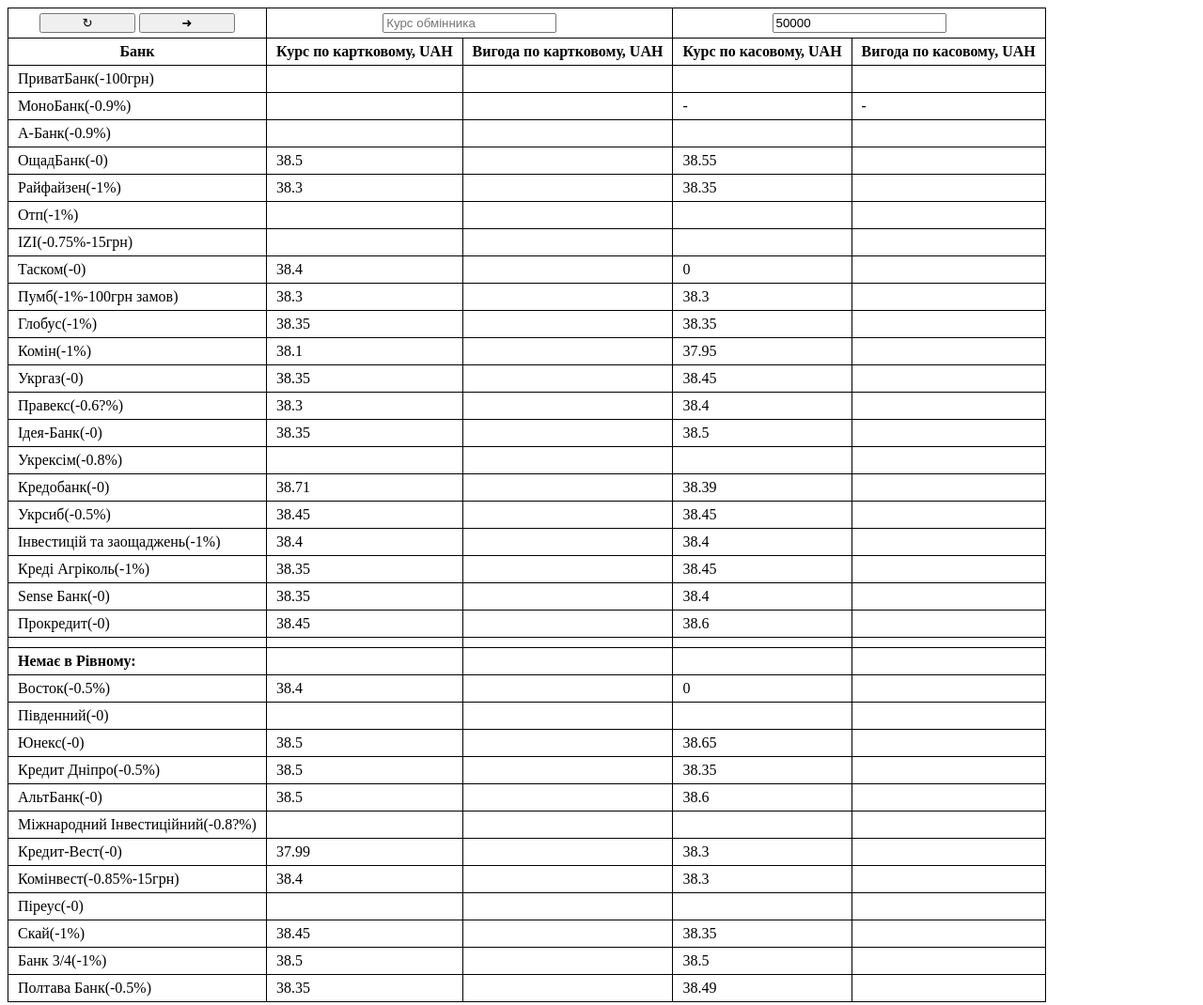
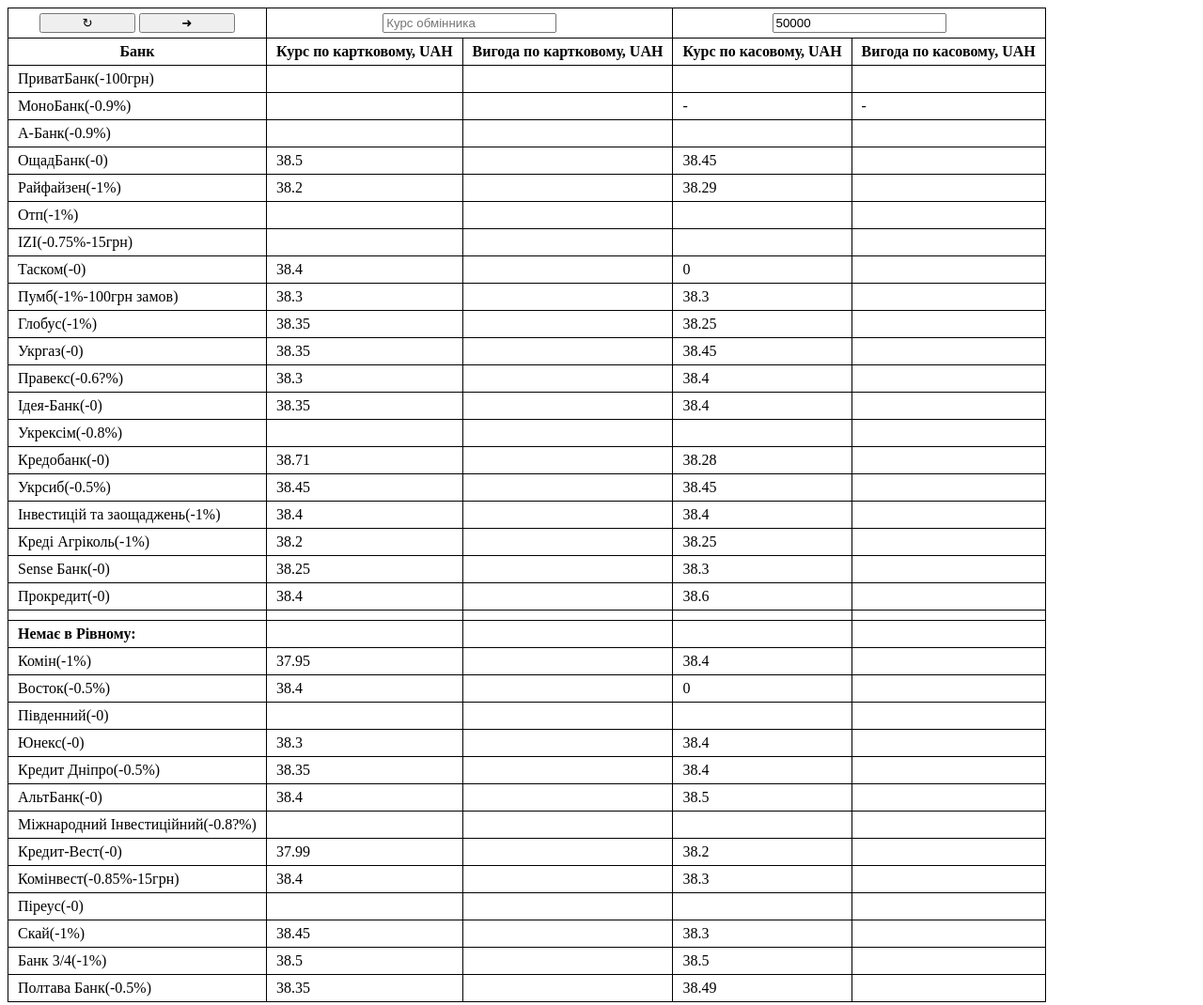
Before and after one commit to Sashahjggggv/Money-Table, a plain HTML site: page index.html in a window 1280 px wide. Shown: the top 1070 px of the page at 94% size. Drawn offline with nearby package versions, Linux system fonts and the light colour scheme; no server answers.

Commit message:
new exchange rates

```diff
--- a/index.html
+++ b/index.html
@@ -100,13 +100,6 @@
         <td class="cashCount"></td>
         <td class="cash"></td>
       </tr>
-      <tr class="kominbank">
-        <td>Комін(-1%)</td>
-        <td class="cardCount"></td>
-        <td class="card"></td>
-        <td class="cashCount"></td>
-        <td class="cash"></td>
-      </tr>
       <tr class="ukrgasbank">
         <td>Укргаз(-0)</td>
         <td class="cardCount"></td>
@@ -186,6 +179,13 @@
       </tr>
       <tr>
         <td><b>Немає в Рівному:</b></td>
+        <td class="cardCount"></td>
+        <td class="card"></td>
+        <td class="cashCount"></td>
+        <td class="cash"></td>
+      </tr>
+      <tr class="kominbank">
+        <td>Комін(-1%)</td>
         <td class="cardCount"></td>
         <td class="card"></td>
         <td class="cashCount"></td>
--- a/js/rates.js
+++ b/js/rates.js
@@ -1,25 +1,25 @@
 // Вписати курси валют в банках на даний момент (Картковий і Готівковий)
-let oschadCard = 38.5; let oschadCash = 38.55; // 12:26
-let raifCard = 38.3; let raifCash = 38.35; // 12:26
+let oschadCard = 38.5; let oschadCash = 38.45; // 12:26
+let raifCard = 38.2; let raifCash = 38.29; // 12:26
 let pumbCard = 38.3; let pumbCash = 38.3; // 12:26
-let globusCard = 38.35; let globusCash = 38.35; // 12:26
-let kominCard = 38.1; let kominCash = 37.95; // 12:26
+let globusCard = 38.35; let globusCash = 38.25; // 12:26
+let kominCard = 37.95; let kominCash = 38.4; // 12:26
 let ukrgasCard = 38.35; let ukrgasCash = 38.45; // 12:26
 let vostokCard = 38.4; let vostokCash = 0; // 12:26
-let taskomCard = 0; let taskomCash = 38.45; // 12:26
+let taskomCard = 0; let taskomCash = 38.35; // 12:26
 let praveksCard = 38.3; let praveksCash = 38.4; // 12:26
-let unexCard = 38.5; let unexCash = 38.65; // 12:26
-let kreditdinroCard = 38.5; let kreditdinroCash = 38.35; // 12:26
-let ideaCard = 38.35; let ideaCash = 38.5; // 12:26
-let altCard = 38.5; let altCash = 38.6; // 12:26
-let kredoCard = 38.71; let kredoCash = 38.39; // 12:26
+let unexCard = 38.3; let unexCash = 38.4; // 12:26
+let kreditdinroCard = 38.35; let kreditdinroCash = 38.4; // 12:26
+let ideaCard = 38.35; let ideaCash = 38.4; // 12:26
+let altCard = 38.4; let altCash = 38.5; // 12:26
+let kredoCard = 38.71; let kredoCash = 38.28; // 12:26
 let ukrsibCard = 38.45; let ukrsibCash = 38.45; // 12:26
-let kreditvestCard = 37.99; let kreditvestCash = 38.3; // 12:26
+let kreditvestCard = 37.99; let kreditvestCash = 38.2; // 12:26
 let investzaoschCard = 38.4; let investzaoschCash = 38.4; // 12:26
-let kominvestCard = 38.5; let kominvestCash = 38.3; // 12:26
-let skyCard = 38.45; let skyCash = 38.35; // 12:26
+let kominvestCard = 38.45; let kominvestCash = 38.3; // 12:26
+let skyCard = 38.45; let skyCash = 38.3; // 12:26
 let threeforCard = 38.5; let threeforCash = 38.5; // 12:26
-let krediagrikoleCard = 38.35; let krediagrikoleCash = 38.45; // 12:26
-let senseCard = 38.35; let senseCash = 38.4; // 12:26
-let prokreditCard = 38.45; let prokreditCash = 38.6; // 12:26
+let krediagrikoleCard = 38.2; let krediagrikoleCash = 38.25; // 12:26
+let senseCard = 38.25; let senseCash = 38.3; // 12:26
+let prokreditCard = 38.4; let prokreditCash = 38.6; // 12:26
 let poltavaCard = 38.35; let poltavaCash = 38.49; // 12:26
```
